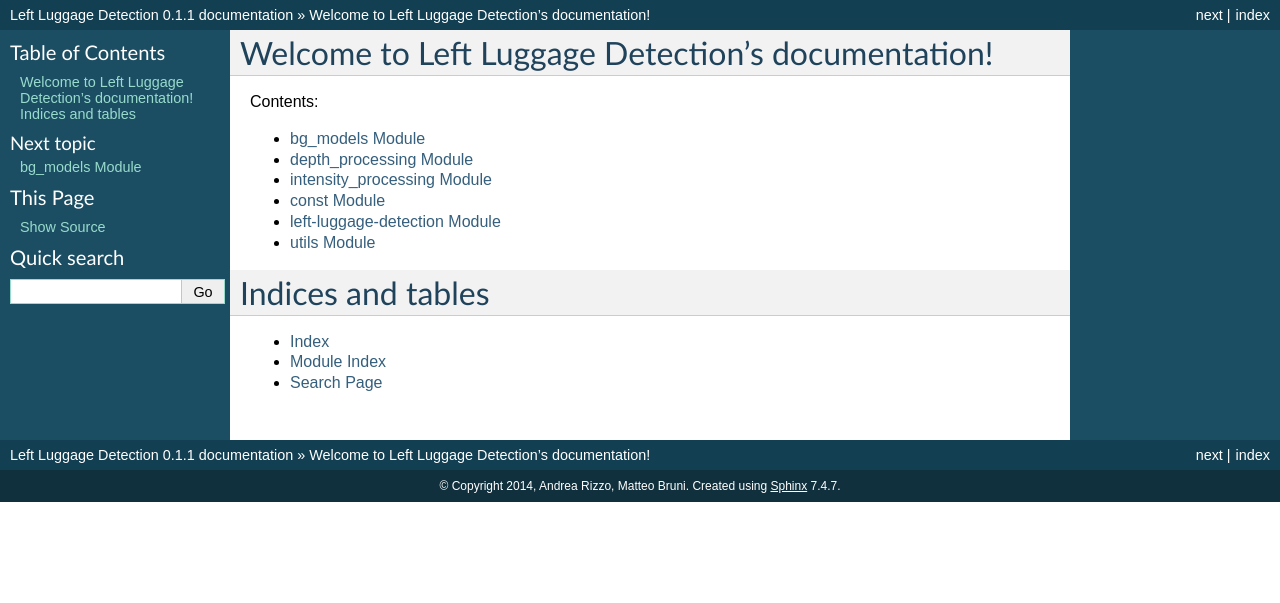
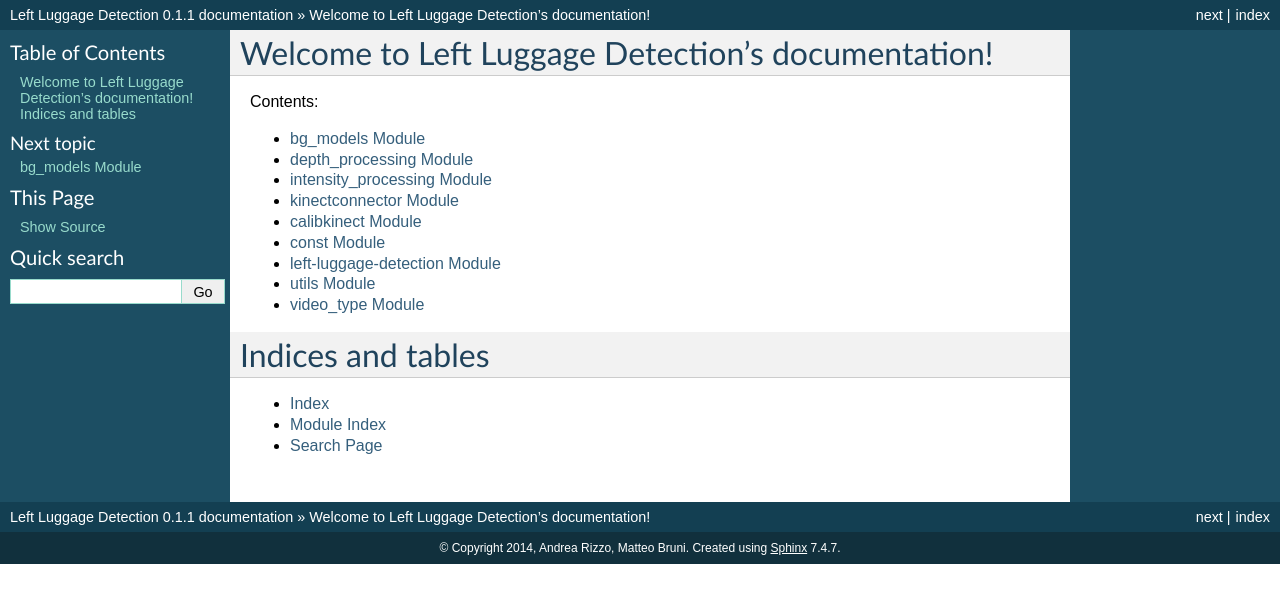
Before and after one commit to Dining-Engineers/left-luggage-detection, a Sphinx documentation site: the page built from docs/index.rst, in a window 1280 px wide. Shown: the top 603 px of the page. Built offline with Sphinx 7.4.7, drawn with Linux system fonts in a browser that asks for light colours; formulas are drawn with MathJax 3.

Commit message:
new doc files

```diff
--- a/docs/index.rst
+++ b/docs/index.rst
@@ -14,9 +14,12 @@ Contents:
    bg_models
    depth_processing
    intensity_processing
+   kinectconnector
+   calibkinect
    const
    left-luggage-detection
    utils
+   video_type
 
 Indices and tables
 ==================
```
